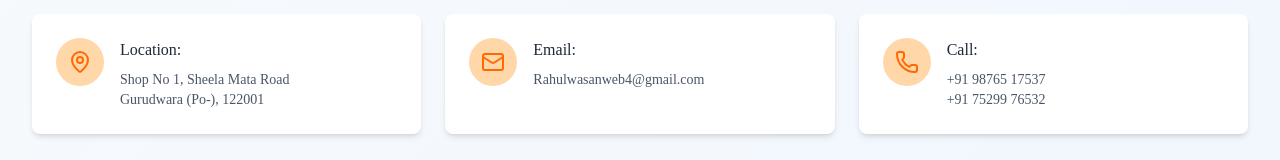
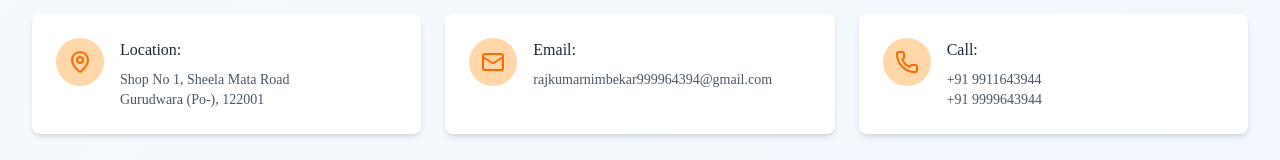
Before and after one commit to varsha-2530/Weldingwale, a React (Vite) app: page /contact in a window 1280 px wide. Shown: the part 418-578 px from the top of the page. Built offline with nearby package versions, Linux system fonts and the light colour scheme.

Commit message:
update code

```diff
--- a/src/Pages/RoutesPage/ContactPage.jsx
+++ b/src/Pages/RoutesPage/ContactPage.jsx
@@ -78,7 +78,7 @@ export default function ContactPage() {
             <div>
               <h3 className="text-gray-800 mb-2">Email:</h3>
               <p className="text-gray-600 text-sm break-all">
-                Rahulwasanweb4@gmail.com
+                rajkumarnimbekar999964394@gmail.com
               </p>
             </div>
           </div>
@@ -91,9 +91,9 @@ export default function ContactPage() {
             <div>
               <h3 className="text-gray-800 mb-2">Call:</h3>
               <p className="text-gray-600 text-sm">
-                +91 98765 17537
+                +91 9911643944
                 <br />
-                +91 75299 76532
+                +91 9999643944
               </p>
             </div>
           </div>
```
